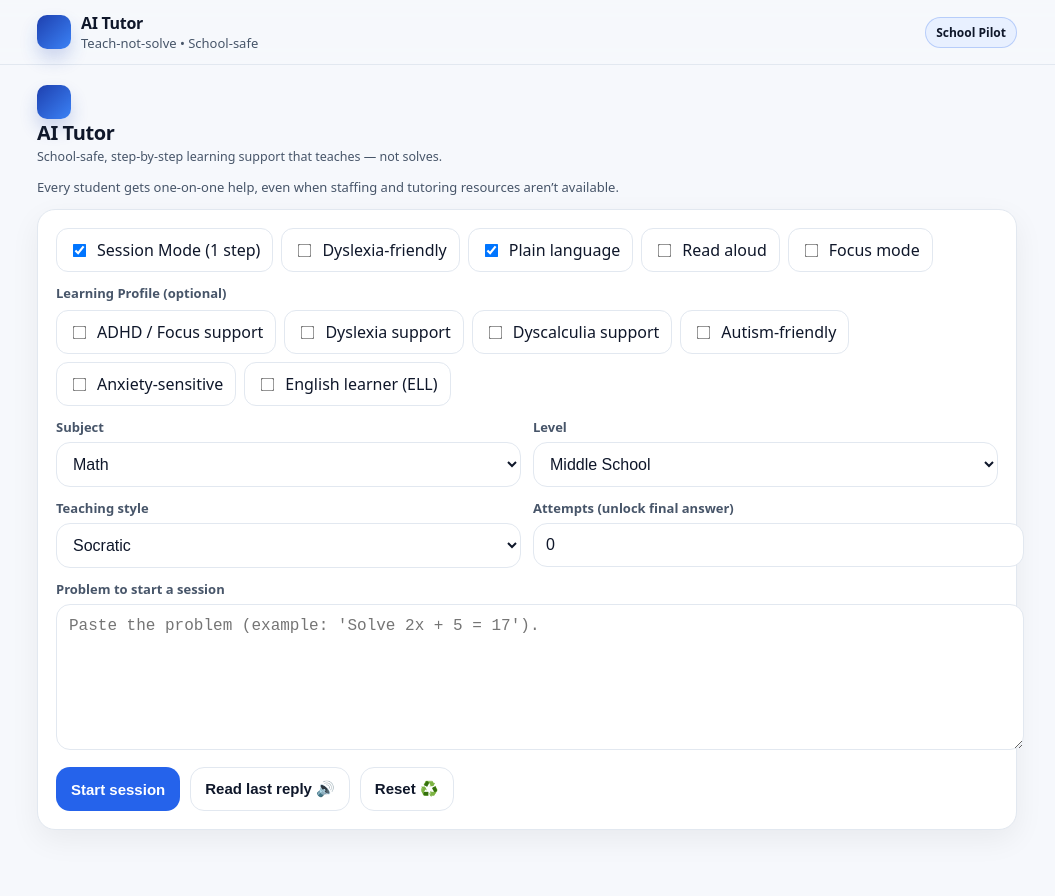
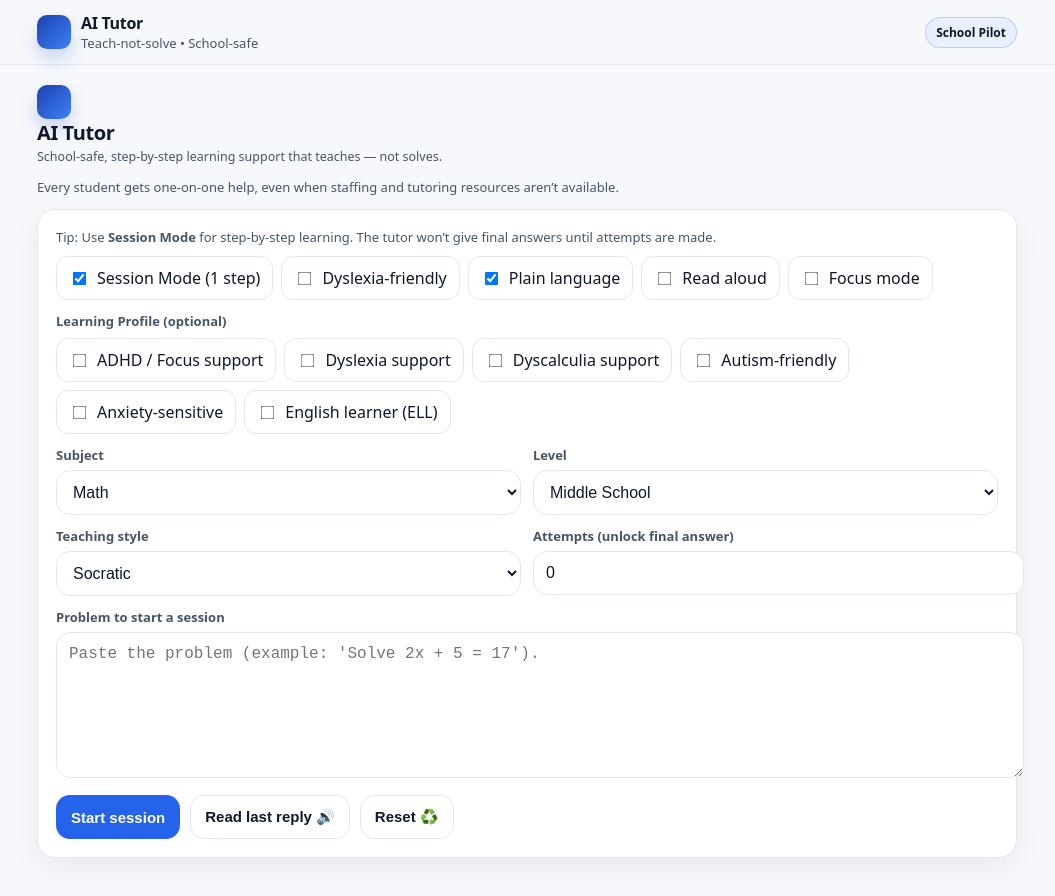
Before and after one commit to davidcogill1011-code/ai-tutor-turnkey, a Next.js app: page / in a window 1280 px wide. Shown: the whole page, without its empty margins (113-1168 px from the left). Before the commit the page ends 870 px from the top, so only its background shows below. Built offline with nearby package versions, Linux system fonts and the light colour scheme.

Commit message:
Add tip for Session Mode usage
Added a tip for using Session Mode in the learning interface.

```diff
--- a/app/page.js
+++ b/app/page.js
@@ -163,6 +163,10 @@ export default function Page() {
 
 
       <div className="card" style={{ marginTop: 12 }}>
+  <div className="small" style={{ marginBottom: 10 }}>
+    Tip: Use <b>Session Mode</b> for step-by-step learning. The tutor won’t give final answers until attempts are made.
+  </div>
+
         <div className="toggles" style={{ marginBottom: 12 }}>
           <div className="toggle">
             <input type="checkbox" checked={sessionMode} onChange={(e) => setSessionMode(e.target.checked)} />
```
